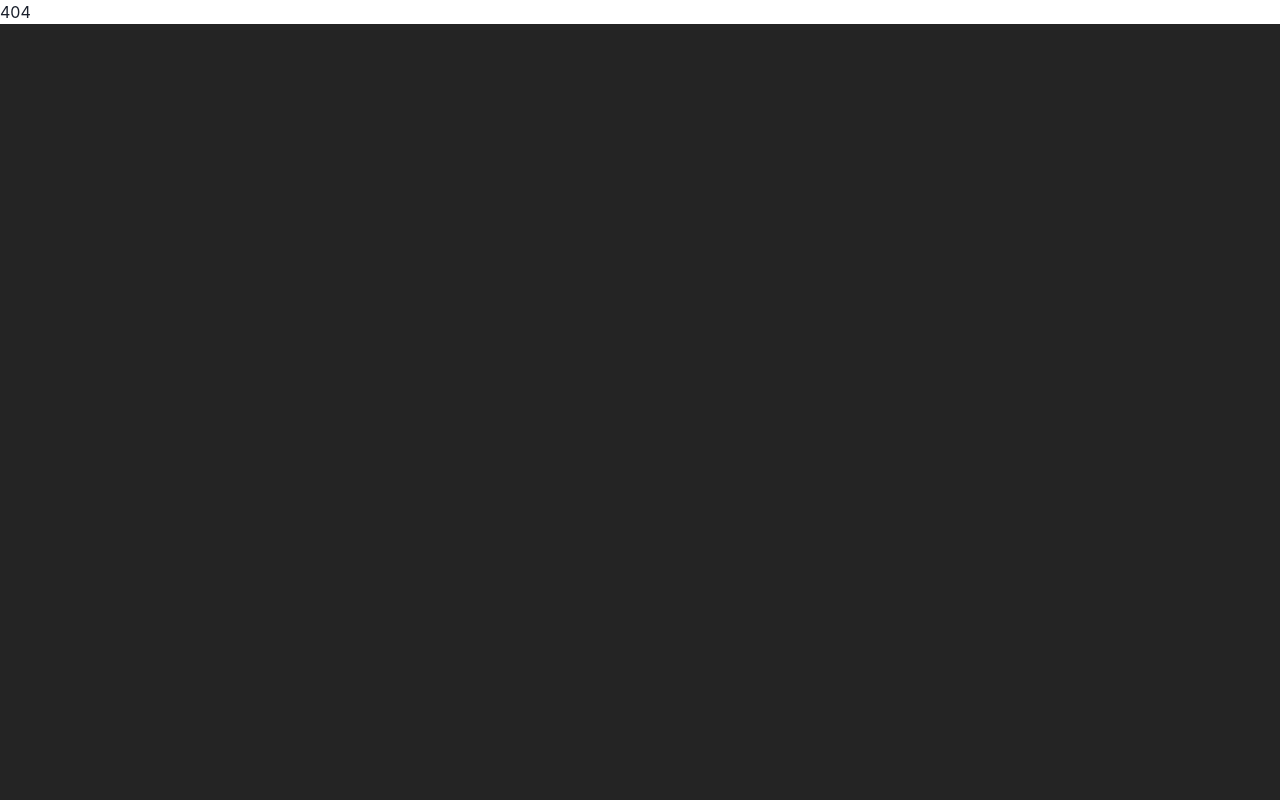
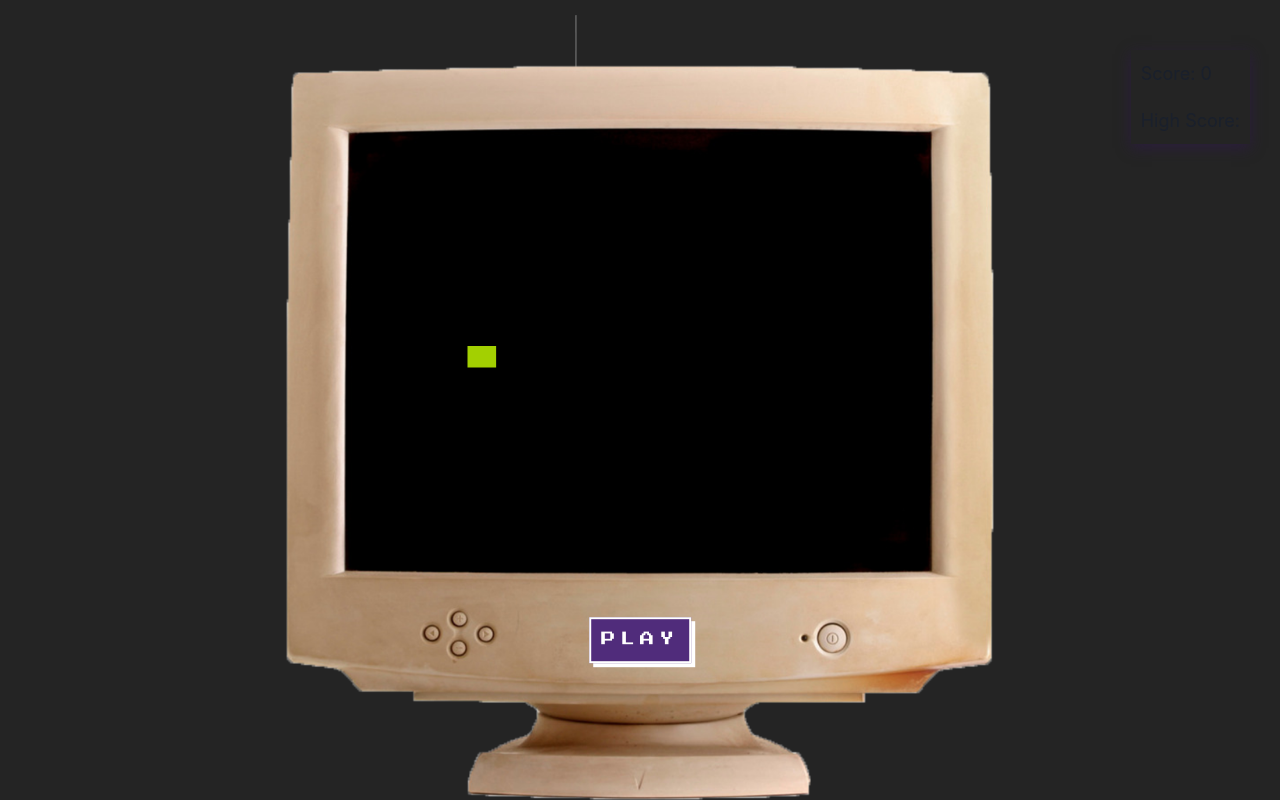
Before and after one commit to bobikenobi12/toshko-proekt, a React (Vite) app in the folder client/: page /game in a window 1280 px wide. Before the commit this address had no page. Built offline with nearby package versions, Linux system fonts and the light colour scheme; sample sign-in values are in the browser's storage.

Commit message:
snake game, route guards

```diff
--- /dev/null
+++ b/client/src/Game.css
@@ -0,0 +1,61 @@
+@import url("https://fonts.googleapis.com/css2?family=Press+Start+2P&display=swap");
+body {
+	background: white;
+	font-family: "Press Start 2P", cursive;
+}
+.playArea {
+	border: 5px solid transparent;
+	width: 585px;
+	height: 440px;
+	position: fixed;
+	top: 43.2%;
+	left: 50%;
+	transform: translate(-50%, -50%);
+}
+#fruit {
+	display: none;
+}
+.monitor {
+	width: 800px;
+	height: 800px;
+	position: fixed;
+	top: 50%;
+	left: 50%;
+	transform: translate(-50%, -50%);
+}
+.gameOver {
+	position: fixed;
+	top: 43.2%;
+	left: 50%;
+	transform: translate(-50%, -50%);
+	color: white;
+	font-size: 35px;
+}
+.playButton {
+	position: fixed;
+	top: 80%;
+	left: 50%;
+	transform: translate(-50%, -50%);
+	color: white;
+	background: #502c7b;
+	border: 2px solid white;
+	padding: 10px;
+	font-size: 0.9em;
+	color: white;
+	box-shadow: 4px 4px 0px 0px white;
+	font-family: "Press Start 2P", cursive;
+	font-weight: 700;
+	letter-spacing: 5px;
+	text-transform: uppercase;
+}
+.scoreBox {
+	float: right;
+	margin: 30px;
+	margin-top: 50px;
+	--webkit-box-shadow: 0px 4px 13px 0px rgba(48, 26, 74, 0.63);
+	box-shadow: 0px 4px 13px 0px rgba(48, 26, 74, 0.63);
+}
+h2 {
+	font-size: 18px;
+	padding: 10px;
+}
--- /dev/null
+++ b/client/src/Game.tsx
@@ -0,0 +1,133 @@
+import React, { useEffect, useRef, useState } from "react";
+import "./Game.css";
+import AppleLogo from "./assets/applePixels.png";
+import Monitor from "./assets/oldMonitor.png";
+import useInterval from "./hooks/useInterval";
+
+const canvasX = 1000;
+const canvasY = 1000;
+const initialSnake = [
+	[4, 10],
+	[4, 10],
+];
+const initialApple = [14, 10];
+const scale = 50;
+const timeDelay = 100;
+
+export default function Game() {
+	const canvasRef = useRef<HTMLCanvasElement | null>(null);
+	const [snake, setSnake] = useState(initialSnake);
+	const [apple, setApple] = useState(initialApple);
+	const [direction, setDirection] = useState([0, -1]);
+	const [delay, setDelay] = useState<number | null>(null);
+	const [gameOver, setGameOver] = useState(false);
+	const [score, setScore] = useState(0);
+
+	useInterval(() => runGame(), delay);
+
+	useEffect(() => {
+		let fruit = document.getElementById("fruit") as HTMLCanvasElement;
+		if (canvasRef.current) {
+			const canvas = canvasRef.current;
+			const ctx = canvas.getContext("2d");
+			if (ctx) {
+				ctx.setTransform(scale, 0, 0, scale, 0, 0);
+				ctx.clearRect(0, 0, window.innerWidth, window.innerHeight);
+				ctx.fillStyle = "#a3d001";
+				snake.forEach(([x, y]) => ctx.fillRect(x, y, 1, 1));
+				ctx.drawImage(fruit, apple[0], apple[1], 1, 1);
+			}
+		}
+	}, [snake, apple, gameOver]);
+
+	function handleSetScore() {
+		if (score > Number(localStorage.getItem("snakeScore"))) {
+			localStorage.setItem("snakeScore", JSON.stringify(score));
+		}
+	}
+
+	function play() {
+		setSnake(initialSnake);
+		setApple(initialApple);
+		setDirection([1, 0]);
+		setDelay(timeDelay);
+		setScore(0);
+		setGameOver(false);
+	}
+	function checkCollision(head: number[]) {
+		for (let i = 0; i < snake.length; i++) {
+			if (head[i] < 0 || head[i] * scale >= canvasX) return true;
+		}
+		for (const s of snake) {
+			if (head[0] === s[0] && head[1] === s[1]) return true;
+		}
+		return false;
+	}
+	function appleAte(newSnake: number[][]) {
+		let coord = apple.map(() =>
+			Math.floor((Math.random() * canvasX) / scale)
+		);
+		if (newSnake[0][0] === apple[0] && newSnake[0][1] === apple[1]) {
+			let newApple = coord;
+			setScore(score + 1);
+			setApple(newApple);
+			return true;
+		}
+		return false;
+	}
+
+	function runGame() {
+		const newSnake = [...snake];
+		const newSnakeHead = [
+			newSnake[0][0] + direction[0],
+			newSnake[0][1] + direction[1],
+		];
+		newSnake.unshift(newSnakeHead);
+		if (checkCollision(newSnakeHead)) {
+			setDelay(null);
+			setGameOver(true);
+			handleSetScore();
+		}
+		if (!appleAte(newSnake)) {
+			newSnake.pop();
+		}
+		setSnake(newSnake);
+	}
+	function changeDirection(e: React.KeyboardEvent<HTMLDivElement>) {
+		switch (e.key) {
+			case "ArrowLeft":
+				setDirection([-1, 0]);
+				break;
+			case "ArrowUp":
+				setDirection([0, -1]);
+				break;
+			case "ArrowRight":
+				setDirection([1, 0]);
+				break;
+			case "ArrowDown":
+				setDirection([0, 1]);
+				break;
+		}
+	}
+
+	return (
+		<div onKeyDown={(e) => changeDirection(e)}>
+			<img id="fruit" src={AppleLogo} alt="fruit" width="30" />
+			<img src={Monitor} alt="fruit" width="4000" className="monitor" />
+			<canvas
+				className="playArea"
+				ref={canvasRef}
+				width={`${canvasX}px`}
+				height={`${canvasY}px`}
+			/>
+			{gameOver && <div className="gameOver">Game Over</div>}
+			<button onClick={play} className="playButton">
+				Play
+			</button>
+			<div className="scoreBox">
+				<h2>Score: {score}</h2>
+				<h2>High Score: {localStorage.getItem("snakeScore")}</h2>
+			</div>
+		</div>
+	);
+}
--- /dev/null
+++ b/client/src/hooks/useInterval.tsx
@@ -0,0 +1,19 @@
+import { useEffect, useRef } from "react";
+
+function useInterval(callback: () => void, delay: number | null) {
+	const savedCallback = useRef(callback);
+	// Remember the latest callback if it changes
+	useEffect(() => {
+		savedCallback.current = callback;
+	}, [callback]);
+	// Set up the interval
+	useEffect(() => {
+		// Don't schedule if no delay is specified
+		if (delay === null) return;
+		const id = setInterval(() => savedCallback.current(), delay);
+
+		return () => clearInterval(id);
+	}, [delay]);
+}
+
+export default useInterval;
--- a/client/src/main.tsx
+++ b/client/src/main.tsx
@@ -9,7 +9,8 @@ import { store } from "./app/store";
 
 import { BrowserRouter as Router, Route, Routes } from "react-router-dom";
 
-import App from "./App";
+import GameGuard from "./utils/GameGuard";
+import Game from "./Game";
 
 import SignUpPage from "./pages/SignUpPage";
 import SignInPage from "./pages/SignInPage";
@@ -20,7 +21,9 @@ ReactDOM.createRoot(document.getElementById("root") as HTMLElement).render(
 			<Provider store={store}>
 				<Router>
 					<Routes>
-						<Route element={<App />} />
+						<Route path="/" element={<GameGuard />}>
+							<Route path="/game" element={<Game />} />
+						</Route>
 						<Route path="/sign-up" element={<SignUpPage />} />
 						<Route path="/sign-in" element={<SignInPage />} />
 						<Route path="*" element={<h1>404</h1>} />
--- /dev/null
+++ b/client/src/utils/GameGuard.tsx
@@ -0,0 +1,14 @@
+import { useAppSelector } from "../app/hooks";
+import { selectToken } from "../features/auth/authSlice";
+
+import { Outlet, Navigate } from "react-router-dom";
+
+export default function GameGuard() {
+	const token = useAppSelector(selectToken);
+
+	if (!token) {
+		return <Navigate to="/sign-in" />;
+	}
+
+	return <Outlet />;
+}
```
Also changed, not shown: client/src/assets/applePixels.png (added), client/src/assets/oldMonitor.png (added).
